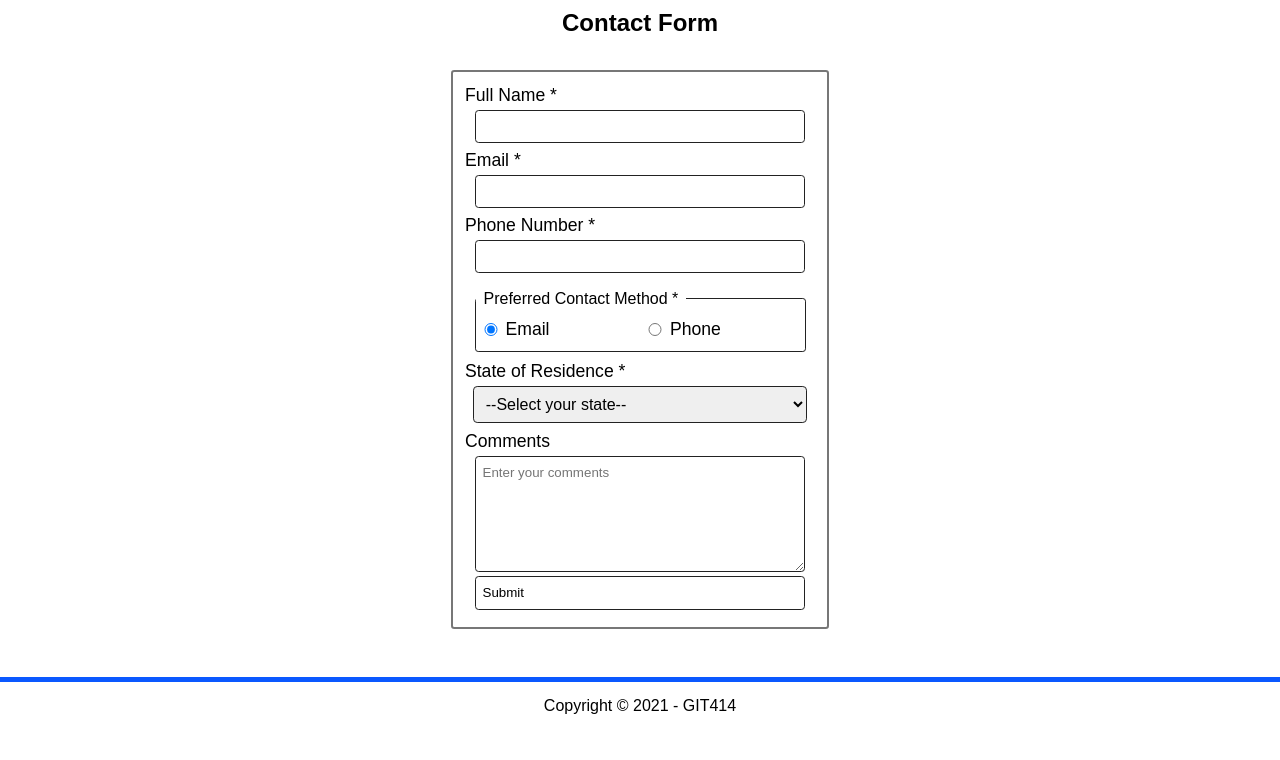
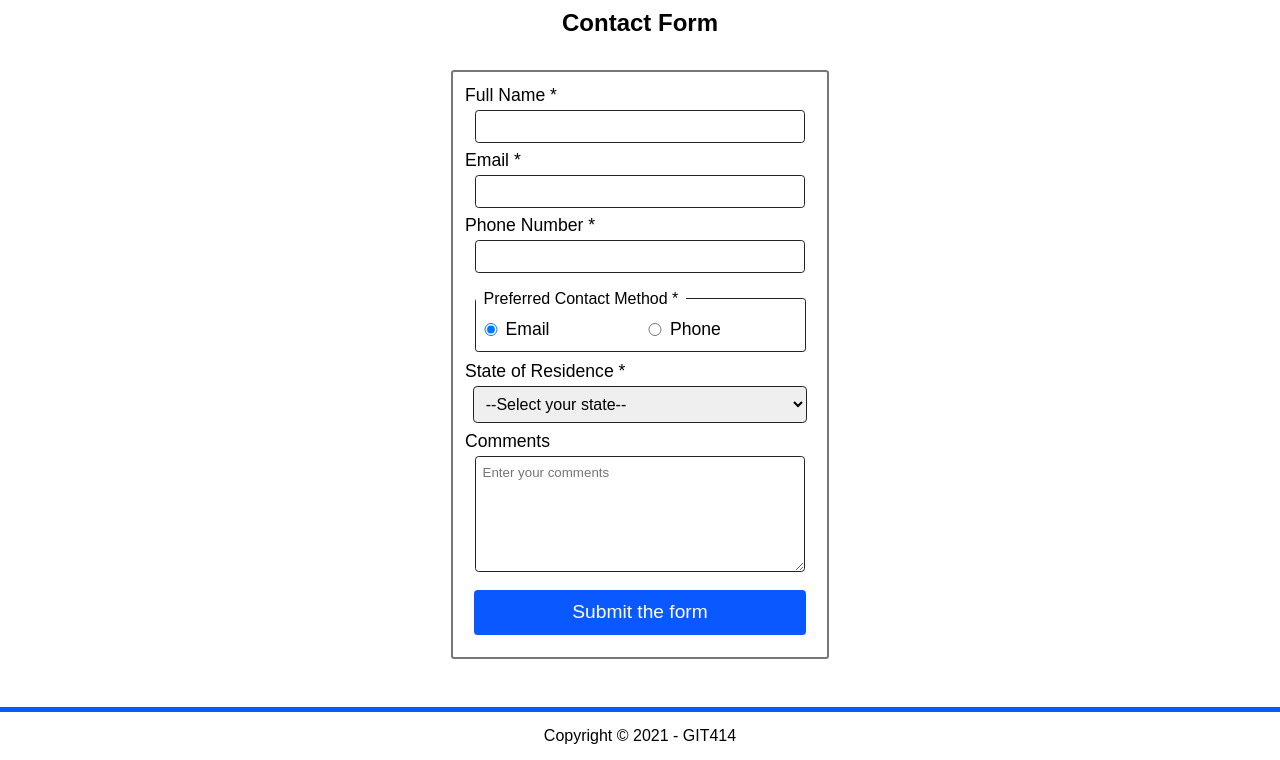
Before and after one commit to AnkitaKate23/GIT414, a plain HTML site: page index.html in a window 1280 px wide. Shown: the part 666-1426 px from the top of the page. Before the commit the page ends 1396 px from the top, so only its background shows below. Drawn offline with Linux system fonts and the light colour scheme.

Commit message:
Update index.html
Updated form

```diff
--- a/index.html
+++ b/index.html
@@ -117,7 +117,7 @@
         </select>
         <label for="comments">Comments</label>
         <textarea id="comments" name="comments" rows="4" placeholder="Enter your comments"></textarea>
-        <input type="submit the form" value="Submit">
+        <input type="submit" value="Submit the form">
       </form>
 
     </article>
```
